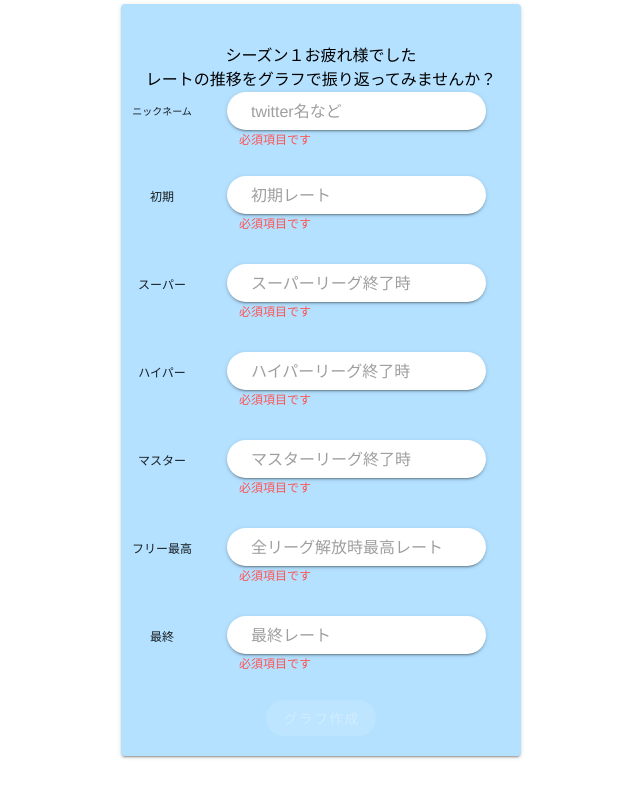
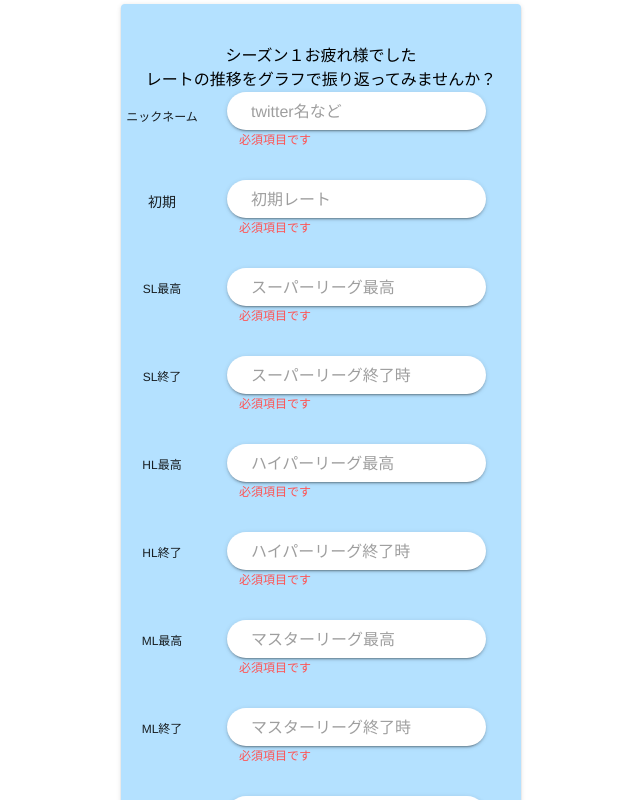
Before and after one commit to kokoperikyo/gblGraph, a Vue app: page /guestTop in a window 1280 px wide. Shown: the top 800 px of the page, without its empty margins (319-959 px from the left). Built offline with nearby package versions, Linux system fonts and the light colour scheme; what vuefire would draw is missing.

Commit message:
各リーグの最高レートも入力カノに

```diff
--- a/src/components/Graph.vue
+++ b/src/components/Graph.vue
@@ -1,7 +1,7 @@
 <template>
   <div>
     <div class="mt-2">{{graphInfo.name}}さんのレート推移</div>
-    <v-card class="mx-auto text-center mt-1" color="#f1521a" dark width="400px" height="350px">
+    <v-card class="mx-auto text-center mt-1" color="#f1521a" dark width="400px" height="370px">
       <v-card-text>
         <v-sheet color="#B4E1FF" flat>
           <v-sparkline
@@ -14,14 +14,14 @@
           ></v-sparkline>
         </v-sheet>
       </v-card-text>
-      <v-row class="mx-3">
+      <v-row class="mx-3" no-gutters>
         <v-col v-for="item in graphInfo.rateList" :key="item.index">
-          <div class="font-weight-black" style="font-size:10px;">{{item}}</div>
+          <div class="font-weight-black" style="font-size:8px;">{{item}}</div>
         </v-col>
       </v-row>
       <v-row class="mx-3">
         <v-col v-for="item in labels" :key="item.index">
-          <div class="font-weight-black" style="font-size:10px;">{{item}}</div>
+          <div class="font-weight-black" style="font-size:12px;">{{item}}</div>
         </v-col>
       </v-row>
       <v-img class="rankIcon" :src="whichRank" width="80px"></v-img>
@@ -45,9 +45,9 @@
           </v-btn>
         </v-col>
       </v-row>
-      <v-btn class="mt-5" rounded outlined color="#f1521a" dark @click="toTop">グラフ再作成</v-btn>
+      <v-btn class="mt-5 mb-2" rounded outlined color="#f1521a" dark @click="toTop">グラフ再作成</v-btn>
     </div>
-    <div v-else class="mt-10">
+    <div v-else class="mt-10 mb-2">
       <div class="mb-3">自分も作ってみる</div>
       <v-icon>mdi-arrow-down-thick</v-icon>
       <v-icon>mdi-arrow-down-thick</v-icon>
@@ -64,7 +64,17 @@ import { db } from "@/plugins/firebase";
 
 export default {
   data: () => ({
-    labels: ["初期", "SL", "HL", "ML", "フリー最高", "最終"],
+    labels: [
+      "初期",
+      "SL最高",
+      "SL終了",
+      "HL最高",
+      "HL終了",
+      "ML最高",
+      "ML終了",
+      "フリ l 最高",
+      "最終"
+    ],
     graphInfo: null,
     titleListDis: []
   }),
@@ -117,22 +127,22 @@ export default {
 
       const titleList = [];
       const rateListArray = this.graphInfo.rateList;
-      const copyRateListArrayForThree = [].concat(this.graphInfo.rateList); //配列コピー
-      const copyRateListArrayForFour = [].concat(this.graphInfo.rateList); //配列コピー
-      const copyRateListArrayForFive = [].concat(this.graphInfo.rateList); //配列コピー
-      copyRateListArrayForThree.shift();
-      copyRateListArrayForFour.shift();
-      copyRateListArrayForFive.shift();
-      copyRateListArrayForThree.pop();
-      copyRateListArrayForThree.pop();
-      copyRateListArrayForFour.pop();
-      const favorite = copyRateListArrayForThree.indexOf(
-        Math.max(...copyRateListArrayForThree)
+      const copyRateListArrayForSix = [].concat(this.graphInfo.rateList); //配列コピー
+      const copyRateListArrayForSeven = [].concat(this.graphInfo.rateList); //配列コピー
+      const copyRateListArrayForEight = [].concat(this.graphInfo.rateList); //配列コピー
+      copyRateListArrayForSix.shift();
+      copyRateListArrayForSeven.shift();
+      copyRateListArrayForEight.shift();
+      copyRateListArrayForSix.pop();
+      copyRateListArrayForSix.pop();
+      copyRateListArrayForSeven.pop();
+      const favorite = copyRateListArrayForSix.indexOf(
+        Math.max(...copyRateListArrayForSix)
       );
       const favoriteAll = rateListArray.indexOf(Math.max(...rateListArray));
       console.log(favoriteAll);
 
-      const maxRate = Math.max.apply(null, copyRateListArrayForThree);
+      const maxRate = Math.max.apply(null, copyRateListArrayForSix);
       //リーグ適正
       if (favorite == 0) {
         if (maxRate >= 3000) {
@@ -140,13 +150,13 @@ export default {
         } else {
           titleList.push("スーパーリーグ◯");
         }
-      } else if (favorite == 1) {
+      } else if (favorite == 2) {
         if (maxRate >= 3000) {
           titleList.push("ハイパーリーグ◎");
         } else {
           titleList.push("ハイパーリーグ◯");
         }
-      } else {
+      } else if (favorite == 4) {
         if (maxRate >= 3000) {
           titleList.push("マスターリーグ◎");
         } else {
@@ -168,16 +178,16 @@ export default {
         titleList.push("ランク8");
       }
       //初期レートが低くて3000越えの人
-      if (rateListArray[0] <= 2000 && rateListArray[5] >= 3000) {
+      if (rateListArray[0] <= 2000 && rateListArray[8] >= 3000) {
         titleList.push("マジもんのヤベーやつ");
-      } else if (rateListArray[0] <= 2200 && rateListArray[5] >= 3000) {
+      } else if (rateListArray[0] <= 2200 && rateListArray[8] >= 3000) {
         titleList.push("塵も積もれば");
       }
       //最強決定
-      const fil = copyRateListArrayForFour.filter(num => num >= 3000);
-      if (rateListArray[5] >= 3000 && fil.length >= 3) {
+      const fil = copyRateListArrayForSeven.filter(num => num >= 3000);
+      if (rateListArray[8] >= 3000 && fil.length >= 3) {
         titleList.push("††最強††");
-      } else if (rateListArray[5] >= 3000 && fil.length >= 2) {
+      } else if (rateListArray[8] >= 3000 && fil.length >= 2) {
         titleList.push("強者");
       }
       //3000以上世界ランカー
@@ -187,32 +197,32 @@ export default {
         titleList.push("世界ランカー");
       }
       //下げ幅
-      if (rateListArray[1] - rateListArray[2] >= 300) {
+      if (rateListArray[1] - rateListArray[4] >= 300) {
         titleList.push("滅びろハイパーリーグ");
-      } else if (rateListArray[1] - rateListArray[2] >= 200) {
+      } else if (rateListArray[1] - rateListArray[4] >= 200) {
         titleList.push("ハイパーリーグ？知らない娘だね");
       }
-      if (rateListArray[2] - rateListArray[3] >= 300) {
+      if (rateListArray[3] - rateListArray[6] >= 300) {
         titleList.push("滅びろマスターリーグ");
-      } else if (rateListArray[2] - rateListArray[3] >= 200) {
+      } else if (rateListArray[3] - rateListArray[6] >= 200) {
         titleList.push("マスターリーグ？なにそれ美味しいの？");
       }
       // 山あり谷あり
       if (
-        Math.max.apply(null, rateListArray) -
-          Math.min.apply(null, copyRateListArrayForFive) >=
+        Math.max.apply(null, copyRateListArrayForSix) -
+          Math.min.apply(null, copyRateListArrayForEight) >=
         500
       ) {
         titleList.push("山あり谷あり");
       } else if (
-        Math.max.apply(null, rateListArray) -
-          Math.min.apply(null, copyRateListArrayForFive) >=
+        Math.max.apply(null, copyRateListArrayForSix) -
+          Math.min.apply(null, copyRateListArrayForEight) >=
         300
       ) {
         titleList.push("悔しさこそが成長のバネ");
       }
       //大器晩成
-      if (maxRate < 3000 && rateListArray[4] >= 3000) {
+      if (maxRate < 3000 && rateListArray[7] >= 3000) {
         titleList.push("大器晩成");
       }
       //右肩上がり
@@ -221,14 +231,17 @@ export default {
         rateListArray[1] <= rateListArray[2] &&
         rateListArray[2] <= rateListArray[3] &&
         rateListArray[3] <= rateListArray[4] &&
-        rateListArray[4] <= rateListArray[5]
+        rateListArray[4] <= rateListArray[5] &&
+        rateListArray[5] <= rateListArray[6] &&
+        rateListArray[6] <= rateListArray[7] &&
+        rateListArray[7] <= rateListArray[8]
       ) {
-        titleList.push("努力の賜物");
+        titleList.push("右肩上がり");
       } else if (
         rateListArray[0] <= rateListArray[1] &&
-        rateListArray[1] <= rateListArray[2] &&
-        rateListArray[2] <= rateListArray[3] &&
-        rateListArray[3] <= rateListArray[4]
+        rateListArray[1] <= rateListArray[3] &&
+        rateListArray[3] <= rateListArray[5] &&
+        rateListArray[5] <= rateListArray[7]
       ) {
         titleList.push("順調な人生");
       }
--- a/src/components/Top.vue
+++ b/src/components/Top.vue
@@ -31,7 +31,21 @@
           </v-col>
         </v-row>
         <v-row>
-          <v-col style="font-size:12px;" class="mt-3" cols="3">スーパー</v-col>
+          <v-col style="font-size:8px;" class="mt-3" cols="3">SL最高</v-col>
+          <v-col color="#f1521a" cols="8">
+            <v-text-field
+              background-color="#B4E1FF"
+              :error-messages="inputSuperMaxError"
+              v-model="inputSuperMax"
+              rounded
+              placeholder="スーパーリーグ最高"
+              solo
+              dense
+            ></v-text-field>
+          </v-col>
+        </v-row>
+        <v-row>
+          <v-col style="font-size:8px;" class="mt-3" cols="3">SL終了</v-col>
           <v-col color="#f1521a" cols="8">
             <v-text-field
               background-color="#B4E1FF"
@@ -45,7 +59,21 @@
           </v-col>
         </v-row>
         <v-row>
-          <v-col style="font-size:12px;" class="mt-3" cols="3">ハイパー</v-col>
+          <v-col style="font-size:8px;" class="mt-3" cols="3">HL最高</v-col>
+          <v-col color="#f1521a" cols="8">
+            <v-text-field
+              background-color="#B4E1FF"
+              :error-messages="inputHyperMaxError"
+              v-model="inputHyperMax"
+              rounded
+              placeholder="ハイパーリーグ最高"
+              solo
+              dense
+            ></v-text-field>
+          </v-col>
+        </v-row>
+        <v-row>
+          <v-col style="font-size:8px;" class="mt-3" cols="3">HL終了</v-col>
           <v-col color="#f1521a" cols="8">
             <v-text-field
               background-color="#B4E1FF"
@@ -59,7 +87,21 @@
           </v-col>
         </v-row>
         <v-row>
-          <v-col style="font-size:12px;" class="mt-3" cols="3">マスター</v-col>
+          <v-col style="font-size:8px;" class="mt-3" cols="3">ML最高</v-col>
+          <v-col color="#f1521a" cols="8">
+            <v-text-field
+              background-color="#B4E1FF"
+              :error-messages="inputMasterMaxError"
+              v-model="inputMasterMax"
+              rounded
+              placeholder="マスターリーグ最高"
+              solo
+              dense
+            ></v-text-field>
+          </v-col>
+        </v-row>
+        <v-row>
+          <v-col style="font-size:8px;" class="mt-3" cols="3">ML終了</v-col>
           <v-col color="#f1521a" cols="8">
             <v-text-field
               background-color="#B4E1FF"
@@ -119,7 +161,7 @@
     <v-icon>mdi-arrow-down-thick</v-icon>
     <v-icon>mdi-arrow-down-thick</v-icon>
     <v-icon>mdi-arrow-down-thick</v-icon>
-    <v-card class="mx-auto text-center mt-10" color="#f1521a" dark width="400px" height="370px">
+    <v-card class="mx-auto text-center mt-10" color="#f1521a" dark width="400px" height="388px">
       <v-card-text>
         <v-sheet color="#B4E1FF" flat>
           <v-sparkline
@@ -132,14 +174,14 @@
           ></v-sparkline>
         </v-sheet>
       </v-card-text>
-      <v-row class="mx-3">
+      <v-row class="mx-3" no-gutters>
         <v-col v-for="item in value" :key="item.index">
-          <div style="font-size:10px;">{{item}}</div>
+          <div style="font-size:12px;">{{item}}</div>
         </v-col>
       </v-row>
       <v-row class="mx-3">
         <v-col v-for="item in labels" :key="item.index">
-          <div style="font-size:10px;">{{item}}</div>
+          <div style="font-size:12px;">{{item}}</div>
         </v-col>
       </v-row>
     </v-card>
@@ -173,6 +215,13 @@ export default {
       maxValue: maxValue(3299),
       int: integer
     },
+    inputSuperMax: {
+      required,
+      minLength: minLength(4),
+      maxLength: maxLength(4),
+      maxValue: maxValue(3299),
+      int: integer
+    },
     inputSuper: {
       required,
       minLength: minLength(4),
@@ -180,7 +229,21 @@ export default {
       maxValue: maxValue(3299),
       int: integer
     },
+    inputHyperMax: {
+      required,
+      minLength: minLength(4),
+      maxLength: maxLength(4),
+      maxValue: maxValue(3299),
+      int: integer
+    },
     inputHyper: {
+      required,
+      minLength: minLength(4),
+      maxLength: maxLength(4),
+      maxValue: maxValue(3299),
+      int: integer
+    },
+    inputMasterMax: {
       required,
       minLength: minLength(4),
       maxLength: maxLength(4),
@@ -211,13 +274,27 @@ export default {
   },
   data: () => ({
     makeGraphDialog: false,
-    labels: ["初期", "SL", "HL", "ML", "フリー最高", "最終"],
-    value: [2234, 2850, 2550, 2566, 3063, 2924],
+    labels: [
+      "初期",
+      "SL最高",
+      "SL終了",
+      "HL最高",
+      "HL終了",
+      "ML最高",
+      "ML終了",
+      "フリl最高",
+      "最終"
+    ],
+    value: [2234, 2890, 2850, 2570, 2550, 2632, 2566, 3063, 2924],
     inputNickname: "",
     inputFirst: "",
     inputSuper: "",
     inputHyper: "",
     inputMaster: "",
+    inputFirstMax: "",
+    inputSuperMax: "",
+    inputHyperMax: "",
+    inputMasterMax: "",
     inputFinalMax: "",
     inputLast: ""
   }),
@@ -237,8 +314,11 @@ export default {
     makeGraph() {
       const array = [
         parseInt(this.inputFirst),
+        parseInt(this.inputSuperMax),
         parseInt(this.inputSuper),
+        parseInt(this.inputHyperMax),
         parseInt(this.inputHyper),
+        parseInt(this.inputMasterMax),
         parseInt(this.inputMaster),
         parseInt(this.inputFinalMax),
         parseInt(this.inputLast)
@@ -276,6 +356,19 @@ export default {
       !this.$v.inputFirst.required && errors.push("必須項目です");
       return errors;
     },
+    inputSuperMaxError() {
+      const errors = [];
+      if (this.$v.inputSuperMax.$dirty) return errors;
+      !this.$v.inputSuperMax.int && errors.push("数字を入力してください");
+      !this.$v.inputSuperMax.minLength &&
+        errors.push("4桁の数字を入力してください");
+      !this.$v.inputSuperMax.maxLength &&
+        errors.push("4桁の数字を入力してください");
+      !this.$v.inputSuperMax.maxValue &&
+        errors.push("さすがにそれはないっしょwww");
+      !this.$v.inputSuperMax.required && errors.push("必須項目です");
+      return errors;
+    },
     inputSuperError() {
       const errors = [];
       if (this.$v.inputSuper.$dirty) return errors;
@@ -289,6 +382,19 @@ export default {
       !this.$v.inputSuper.required && errors.push("必須項目です");
       return errors;
     },
+    inputHyperMaxError() {
+      const errors = [];
+      if (this.$v.inputHyperMax.$dirty) return errors;
+      !this.$v.inputHyperMax.int && errors.push("数字を入力してください");
+      !this.$v.inputHyperMax.minLength &&
+        errors.push("4桁の数字を入力してください");
+      !this.$v.inputHyperMax.maxLength &&
+        errors.push("4桁の数字を入力してください");
+      !this.$v.inputHyperMax.maxValue &&
+        errors.push("さすがにそれはないっしょwww");
+      !this.$v.inputHyperMax.required && errors.push("必須項目です");
+      return errors;
+    },
     inputHyperError() {
       const errors = [];
       if (this.$v.inputHyper.$dirty) return errors;
@@ -300,6 +406,19 @@ export default {
       !this.$v.inputHyper.maxValue &&
         errors.push("さすがにそれはないっしょwww");
       !this.$v.inputHyper.required && errors.push("必須項目です");
+      return errors;
+    },
+    inputMasterMaxError() {
+      const errors = [];
+      if (this.$v.inputMasterMax.$dirty) return errors;
+      !this.$v.inputMasterMax.int && errors.push("数字を入力してください");
+      !this.$v.inputMasterMax.minLength &&
+        errors.push("4桁の数字を入力してください");
+      !this.$v.inputMasterMax.maxLength &&
+        errors.push("4桁の数字を入力してください");
+      !this.$v.inputMasterMax.maxValue &&
+        errors.push("さすがにそれはないっしょwww");
+      !this.$v.inputMasterMax.required && errors.push("必須項目です");
       return errors;
     },
     inputMasterError() {
@@ -347,6 +466,9 @@ export default {
         this.inputSuperError.length == 0 &&
         this.inputHyperError.length == 0 &&
         this.inputMasterError.length == 0 &&
+        this.inputSuperMaxError.length == 0 &&
+        this.inputHyperMaxError.length == 0 &&
+        this.inputMasterMaxError.length == 0 &&
         this.inputLastError.length == 0
       ) {
         return false;
--- a/src/components/TopForGuest.vue
+++ b/src/components/TopForGuest.vue
@@ -4,10 +4,9 @@
       <div style="color:black;" class="pt-10">シーズン１お疲れ様でした</div>
       <div style="color:black;">レートの推移をグラフで振り返ってみませんか？</div>
       <v-row>
-        <v-col style="font-size:10px;" class="mt-3" color="#f1521a" cols="3">ニックネーム</v-col>
+        <v-col style="font-size:12px;" class="mt-4" color="#f1521a" cols="3">ニックネーム</v-col>
         <v-col cols="8">
           <v-text-field
-            background-color="white"
             :error-messages="inputNicknameError"
             v-model="inputNickname"
             rounded
@@ -17,11 +16,10 @@
           ></v-text-field>
         </v-col>
       </v-row>
-      <v-row class="mt-2">
-        <v-col style="font-size:12px;" class="mt-3" color="#f1521a" cols="3">初期</v-col>
+      <v-row>
+        <v-col style="font-size:14px;" class="mt-3" color="#f1521a" cols="3">初期</v-col>
         <v-col cols="8">
           <v-text-field
-            background-color="white"
             :error-messages="inputFirstError"
             v-model="inputFirst"
             rounded
@@ -32,10 +30,22 @@
         </v-col>
       </v-row>
       <v-row>
-        <v-col style="font-size:12px;" class="mt-3" cols="3">スーパー</v-col>
+        <v-col style="font-size:12px;" class="mt-3" cols="3">SL最高</v-col>
         <v-col color="#f1521a" cols="8">
           <v-text-field
-            background-color="white"
+            :error-messages="inputSuperMaxError"
+            v-model="inputSuperMax"
+            rounded
+            placeholder="スーパーリーグ最高"
+            solo
+            dense
+          ></v-text-field>
+        </v-col>
+      </v-row>
+      <v-row>
+        <v-col style="font-size:12px;" class="mt-3" cols="3">SL終了</v-col>
+        <v-col color="#f1521a" cols="8">
+          <v-text-field
             :error-messages="inputSuperError"
             v-model="inputSuper"
             rounded
@@ -46,10 +56,22 @@
         </v-col>
       </v-row>
       <v-row>
-        <v-col style="font-size:12px;" class="mt-3" cols="3">ハイパー</v-col>
+        <v-col style="font-size:12px;" class="mt-3" cols="3">HL最高</v-col>
         <v-col color="#f1521a" cols="8">
           <v-text-field
-            background-color="white"
+            :error-messages="inputHyperMaxError"
+            v-model="inputHyperMax"
+            rounded
+            placeholder="ハイパーリーグ最高"
+            solo
+            dense
+          ></v-text-field>
+        </v-col>
+      </v-row>
+      <v-row>
+        <v-col style="font-size:12px;" class="mt-3" cols="3">HL終了</v-col>
+        <v-col color="#f1521a" cols="8">
+          <v-text-field
             :error-messages="inputHyperError"
             v-model="inputHyper"
             rounded
@@ -60,10 +82,22 @@
         </v-col>
       </v-row>
       <v-row>
-        <v-col style="font-size:12px;" class="mt-3" cols="3">マスター</v-col>
+        <v-col style="font-size:12px;" class="mt-3" cols="3">ML最高</v-col>
         <v-col color="#f1521a" cols="8">
           <v-text-field
-            background-color="white"
+            :error-messages="inputMasterMaxError"
+            v-model="inputMasterMax"
+            rounded
+            placeholder="マスターリーグ最高"
+            solo
+            dense
+          ></v-text-field>
+        </v-col>
+      </v-row>
+      <v-row>
+        <v-col style="font-size:12px;" class="mt-3" cols="3">ML終了</v-col>
+        <v-col color="#f1521a" cols="8">
+          <v-text-field
             :error-messages="inputMasterError"
             v-model="inputMaster"
             rounded
@@ -74,10 +108,9 @@
         </v-col>
       </v-row>
       <v-row>
-        <v-col style="font-size:12px;" class="mt-3" cols="3">フリー最高</v-col>
+        <v-col style="font-size:10px;" class="mt-3" cols="3">フリー最高</v-col>
         <v-col color="#f1521a" cols="8">
           <v-text-field
-            background-color="white"
             :error-messages="inputFinalMaxError"
             v-model="inputFinalMax"
             rounded
@@ -96,7 +129,6 @@
             placeholder="最終レート"
             solo
             required
-            background-color="white"
             clearable
             dense
             rounded
@@ -135,6 +167,14 @@ export default {
       maxValue: maxValue(3299),
       int: integer
     },
+
+    inputSuperMax: {
+      required,
+      minLength: minLength(4),
+      maxLength: maxLength(4),
+      maxValue: maxValue(3299),
+      int: integer
+    },
     inputSuper: {
       required,
       minLength: minLength(4),
@@ -142,7 +182,21 @@ export default {
       maxValue: maxValue(3299),
       int: integer
     },
+    inputHyperMax: {
+      required,
+      minLength: minLength(4),
+      maxLength: maxLength(4),
+      maxValue: maxValue(3299),
+      int: integer
+    },
     inputHyper: {
+      required,
+      minLength: minLength(4),
+      maxLength: maxLength(4),
+      maxValue: maxValue(3299),
+      int: integer
+    },
+    inputMasterMax: {
       required,
       minLength: minLength(4),
       maxLength: maxLength(4),
@@ -177,6 +231,10 @@ export default {
     inputSuper: "",
     inputHyper: "",
     inputMaster: "",
+    inputFirstMax: "",
+    inputSuperMax: "",
+    inputHyperMax: "",
+    inputMasterMax: "",
     inputFinalMax: "",
     inputLast: ""
   }),
@@ -196,8 +254,11 @@ export default {
     makeGraph() {
       const array = [
         parseInt(this.inputFirst),
+        parseInt(this.inputSuperMax),
         parseInt(this.inputSuper),
+        parseInt(this.inputHyperMax),
         parseInt(this.inputHyper),
+        parseInt(this.inputMasterMax),
         parseInt(this.inputMaster),
         parseInt(this.inputFinalMax),
         parseInt(this.inputLast)
@@ -235,6 +296,19 @@ export default {
       !this.$v.inputFirst.required && errors.push("必須項目です");
       return errors;
     },
+    inputSuperMaxError() {
+      const errors = [];
+      if (this.$v.inputSuperMax.$dirty) return errors;
+      !this.$v.inputSuperMax.int && errors.push("数字を入力してください");
+      !this.$v.inputSuperMax.minLength &&
+        errors.push("4桁の数字を入力してください");
+      !this.$v.inputSuperMax.maxLength &&
+        errors.push("4桁の数字を入力してください");
+      !this.$v.inputSuperMax.maxValue &&
+        errors.push("さすがにそれはないっしょwww");
+      !this.$v.inputSuperMax.required && errors.push("必須項目です");
+      return errors;
+    },
     inputSuperError() {
       const errors = [];
       if (this.$v.inputSuper.$dirty) return errors;
@@ -248,6 +322,19 @@ export default {
       !this.$v.inputSuper.required && errors.push("必須項目です");
       return errors;
     },
+    inputHyperMaxError() {
+      const errors = [];
+      if (this.$v.inputHyperMax.$dirty) return errors;
+      !this.$v.inputHyperMax.int && errors.push("数字を入力してください");
+      !this.$v.inputHyperMax.minLength &&
+        errors.push("4桁の数字を入力してください");
+      !this.$v.inputHyperMax.maxLength &&
+        errors.push("4桁の数字を入力してください");
+      !this.$v.inputHyperMax.maxValue &&
+        errors.push("さすがにそれはないっしょwww");
+      !this.$v.inputHyperMax.required && errors.push("必須項目です");
+      return errors;
+    },
     inputHyperError() {
       const errors = [];
       if (this.$v.inputHyper.$dirty) return errors;
@@ -259,6 +346,19 @@ export default {
       !this.$v.inputHyper.maxValue &&
         errors.push("さすがにそれはないっしょwww");
       !this.$v.inputHyper.required && errors.push("必須項目です");
+      return errors;
+    },
+    inputMasterMaxError() {
+      const errors = [];
+      if (this.$v.inputMasterMax.$dirty) return errors;
+      !this.$v.inputMasterMax.int && errors.push("数字を入力してください");
+      !this.$v.inputMasterMax.minLength &&
+        errors.push("4桁の数字を入力してください");
+      !this.$v.inputMasterMax.maxLength &&
+        errors.push("4桁の数字を入力してください");
+      !this.$v.inputMasterMax.maxValue &&
+        errors.push("さすがにそれはないっしょwww");
+      !this.$v.inputMasterMax.required && errors.push("必須項目です");
       return errors;
     },
     inputMasterError() {
```
